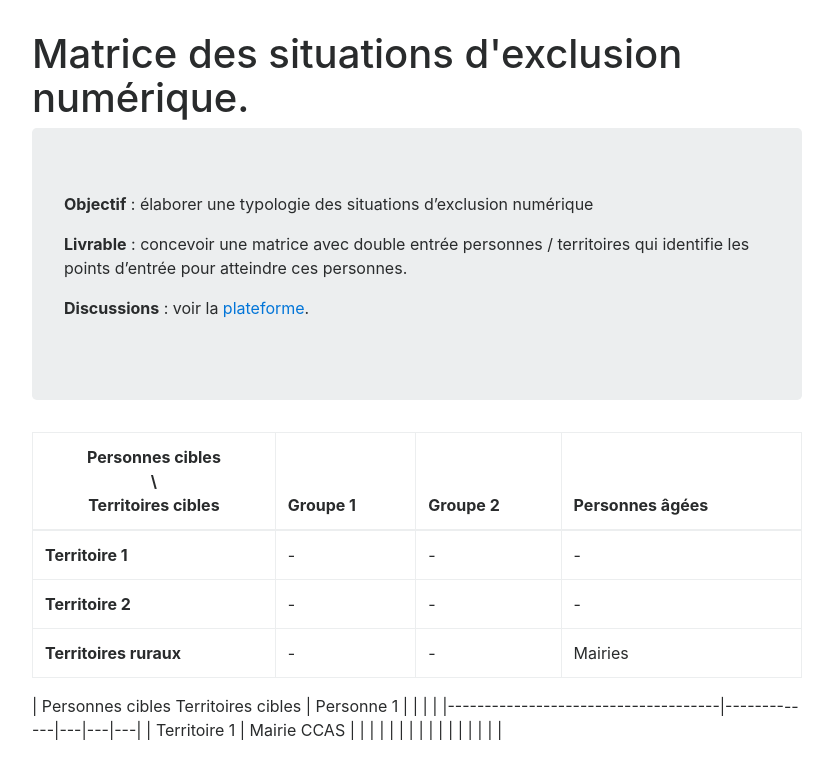
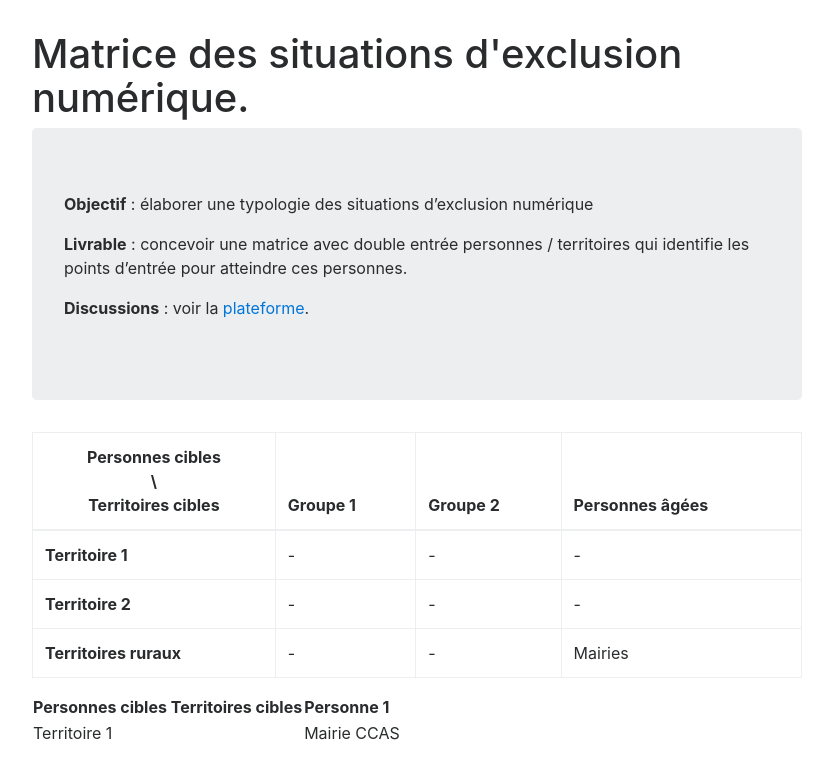
Before and after one commit to SocieteNumerique/societenumerique.github.io-old, a Jekyll site: the page built from _livrables/1_matrice.md, in a window 1280 px wide. Shown: the top 779 px of the page, without its empty margins (31-864 px from the left). Built offline with Jekyll 4.4.1, drawn with Linux system fonts in a browser that asks for light colours; nearby versions of some CDN libraries.

Commit message:
Update 1_matrice.md

```diff
--- a/_livrables/1_matrice.md
+++ b/_livrables/1_matrice.md
@@ -47,13 +47,9 @@ gt: 1
 </div>
 
 
-<div>
-  <table class="table table-bordered">
+
 | Personnes cibles Territoires cibles | Personne 1  |   |   |   |
 |-------------------------------------|-------------|---|---|---|
 | Territoire 1                        | Mairie CCAS |   |   |   |
 |                                     |             |   |   |   |
 |                                     |             |   |   |   |
-
-  </table>
-</div>
```
